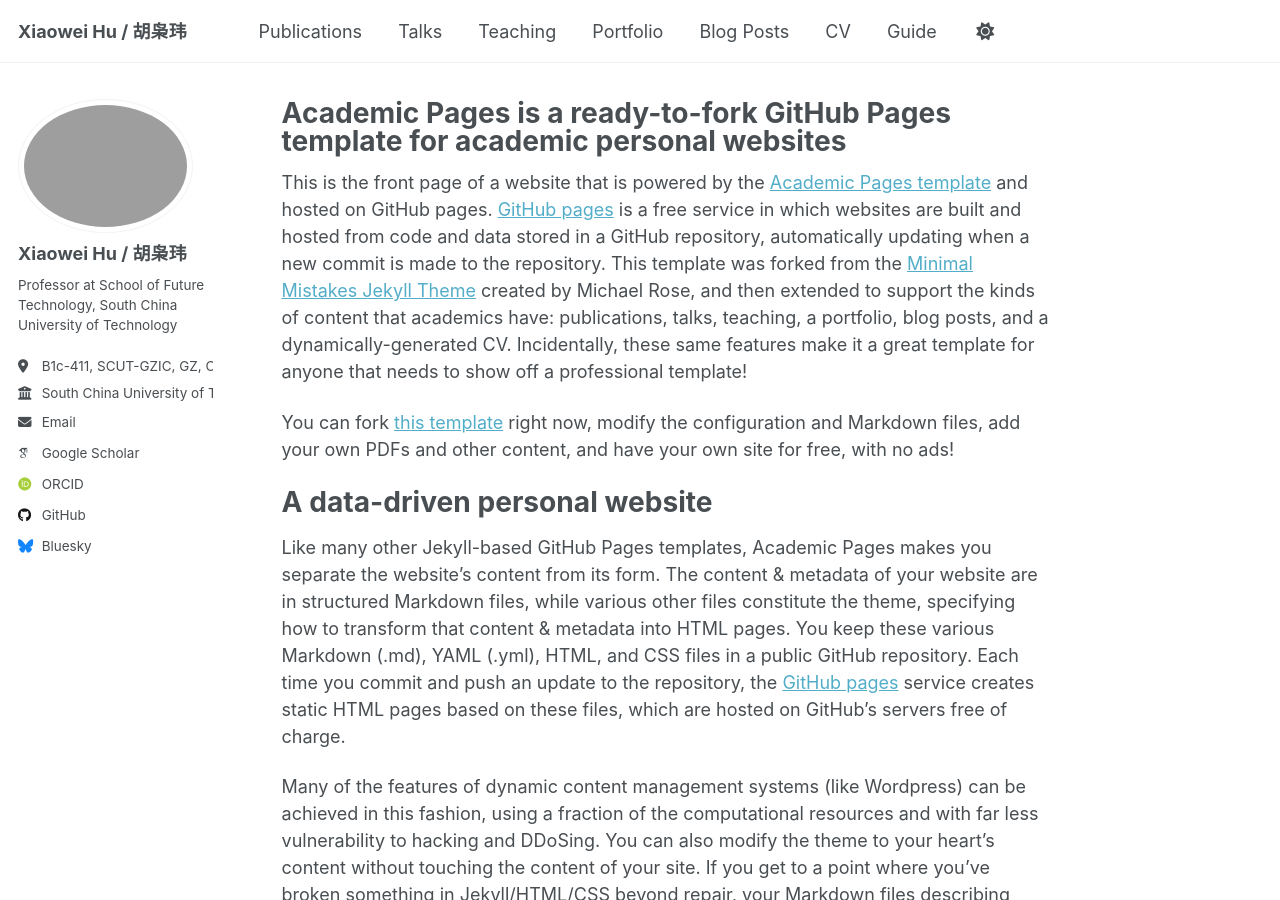
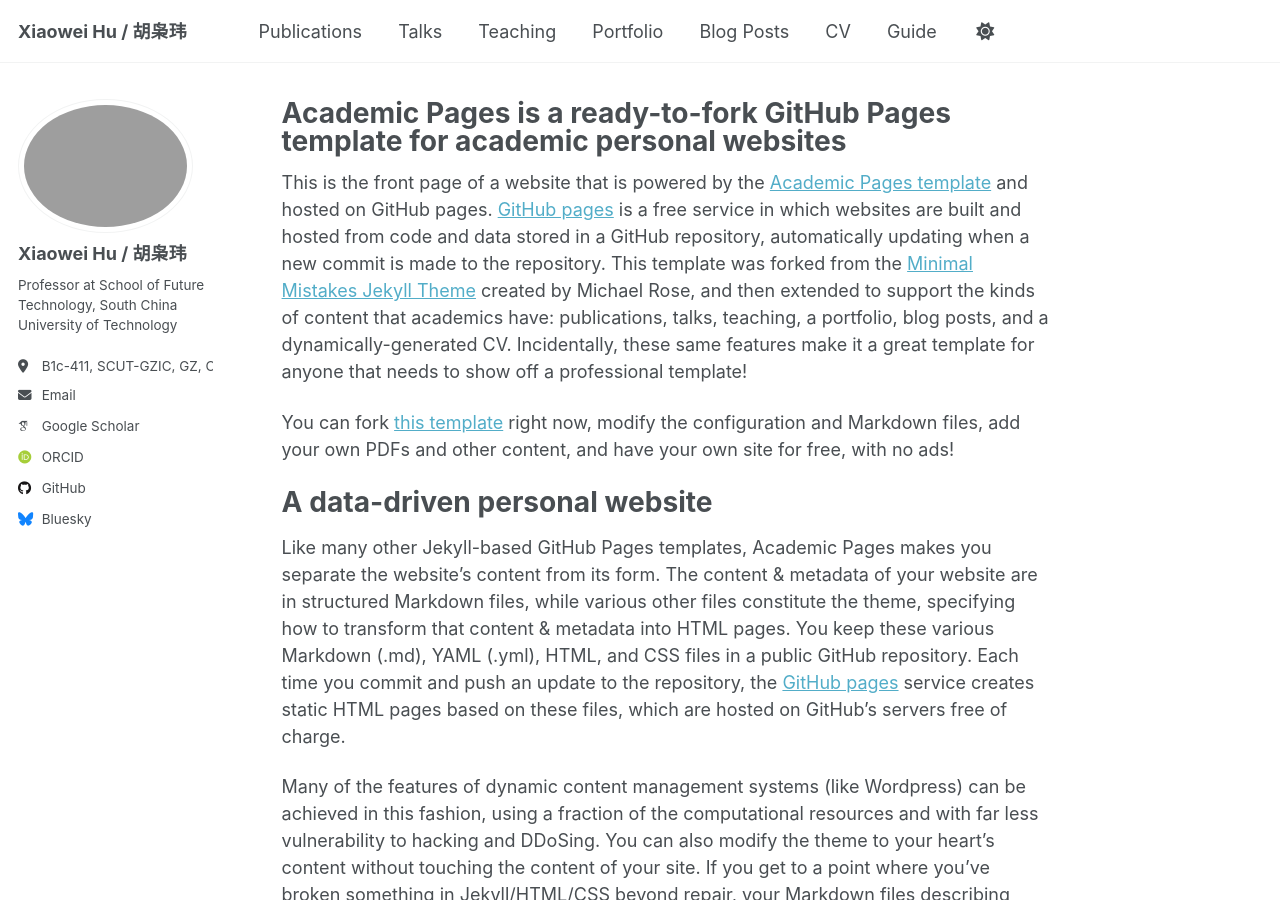
Before and after one commit to xw-hu/xw-hu.github.io, a Jekyll site: the page built from _pages/about.md, in a window 1280 px wide and 900 px high. Built offline with Jekyll 4.4.1, drawn with Linux system fonts in a browser that asks for light colours; some web fonts are replaced; a script that is not in the unit is left out; part of the change alters nothing that is shown.

Commit message:
Update _config.yml

```diff
--- a/_config.yml
+++ b/_config.yml
@@ -8,9 +8,9 @@ title                    : "Xiaowei Hu / 胡枭玮"
 title_separator          : "-"
 name                     : &name "Xiaowei Hu / 胡枭玮"
 description              : &description "Professor at South China University of Technology"
-url                      : https://academicpages.github.io
+url                      : https://xw-hu.github.io
 baseurl                  : ""
-repository               : "academicpages/academicpages.github.io"
+repository               : "xw-hu/xw-hu.github.io"
 
 # Site Author - Sidebar
 author:
@@ -18,7 +18,7 @@ author:
   name             : "Xiaowei Hu / 胡枭玮"
   bio              : "Professor at School of Future Technology, South China University of Technology"
   location         : "B1c-411, SCUT-GZIC, GZ, China"
-  employer         : "South China University of Technology"
+  employer         :
   email            : "hu.xiaowei19@gmail.com"
 
   # Academic websites
@@ -116,7 +116,7 @@ yandex_site_verification :
 
 # Social Sharing
 twitter:
-  username               : &twitter
+  username               :
 facebook:
   username               :
   app_id                 :
```
